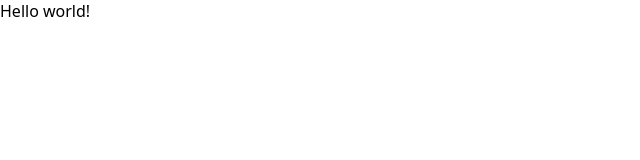
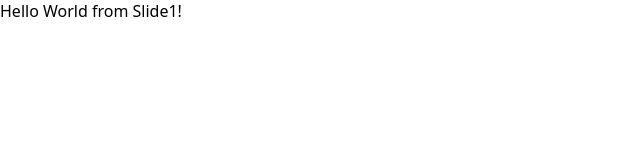
Before and after one commit to diegantos/react-carousels, a React (Vite) app: page / in a window 1280 px wide. Shown: the top 160 px of the page, without its empty margins (0-640 px from the left). Built offline with nearby package versions, Linux system fonts and the light colour scheme.

Commit message:
first steps

```diff
--- a/package.json
+++ b/package.json
@@ -11,7 +11,8 @@
   },
   "dependencies": {
     "react": "^18.2.0",
-    "react-dom": "^18.2.0"
+    "react-dom": "^18.2.0",
+    "swiper": "^9.3.2"
   },
   "devDependencies": {
     "@types/react": "^18.0.37",
--- a/src/App.jsx
+++ b/src/App.jsx
@@ -1,10 +1,12 @@
 import './App.scss'
+import { Slide1 } from './Components/Slide1/Slide1'
 
 function App() {
 
   return (
     <>
-      <div className="App">Hello world!</div>
+      {/* <div className="App">Hello world!</div> */}
+      <Slide1 />
     </>
   )
 }
--- /dev/null
+++ b/src/Components/Slide1/Slide1.jsx
@@ -0,0 +1,7 @@
+import './Slide1.scss'
+
+export const Slide1 = () => {
+    return(
+        <div className="Slide1">Hello World from Slide1!</div>
+    )
+}
```
Also changed, not shown: src/Components/Slide1/Slide1.scss (added), 1 other file (tests, documents, lock files or other folders).
